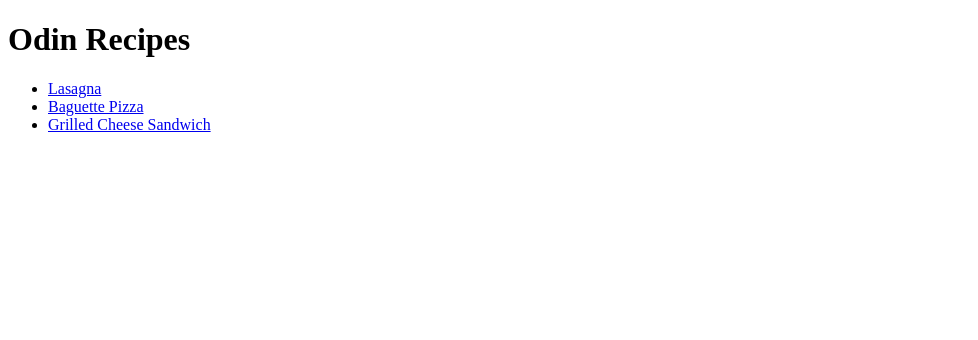
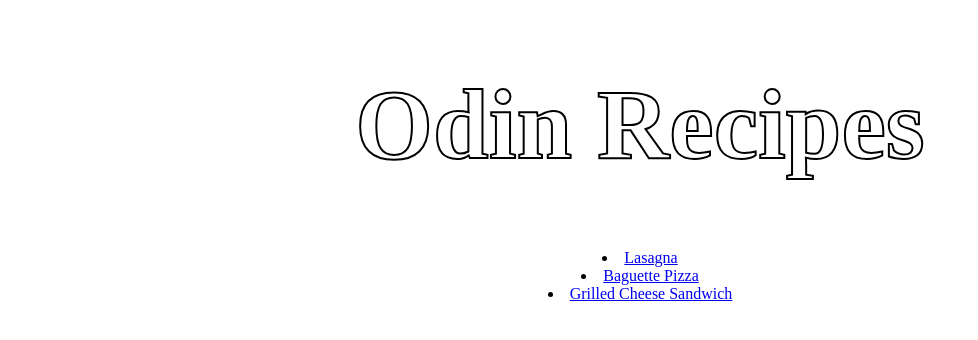
Before and after one commit to gabestier98/odin-recipes, a plain HTML site: page index.html in a window 1280 px wide. Shown: the whole page, without its empty margins (0-978 px from the left). Drawn offline with Linux system fonts and the light colour scheme.

Commit message:
feat: add styles.css link to all .html

```diff
--- a/index.html
+++ b/index.html
@@ -4,13 +4,14 @@
     <meta charset="UTF-8">
     <meta name="viewport" content="width=device-width, initial-scale=1.0">
     <title>Document</title>
+    <link rel="stylesheet" href="styles.css">
 </head>
-<body>
-    <h1>Odin Recipes</h1>
-      <ul>
-        <li><a href="Recipes/lasagna.html">Lasagna</a></li>
-        <li><a href="Recipes/baguette pizza.html">Baguette Pizza</a></li>
-        <li><a href="Recipes/grilled cheese sandwich.html">Grilled Cheese Sandwich</a></li>
-      </ul>
-</body>
+  <body>
+    <div class="header"><h1>Odin Recipes</h1></div>
+    <div id="li">
+      <li><a href="Recipes/lasagna.html">Lasagna</a></li>
+      <li><a href="Recipes/baguette pizza.html">Baguette Pizza</a></li>
+      <li><a href="Recipes/grilled cheese sandwich.html">Grilled Cheese Sandwich</a></li>
+    </div>
+  </body>
 </html
--- /dev/null
+++ b/styles.css
@@ -0,0 +1,20 @@
+.header {
+    color: white;
+    background-color: none;
+    text-align: center;
+    font-size: 50px;
+    -webkit-text-stroke: 2px;
+    -webkit-text-stroke-color: black;
+}
+
+#li {
+    background-color: none;
+    text-align: center;
+    padding: 0;
+    border: 0;
+    margin: 0;
+}
+
+.class-for-page {
+    text-align: center;
+}
```
Also changed, not shown: Recipes/baguette pizza.html (+11 -4 lines), Recipes/grilled cheese sandwich.html (+11 -0 lines), Recipes/lasagna.html (+11 -4 lines), 1 other file.
